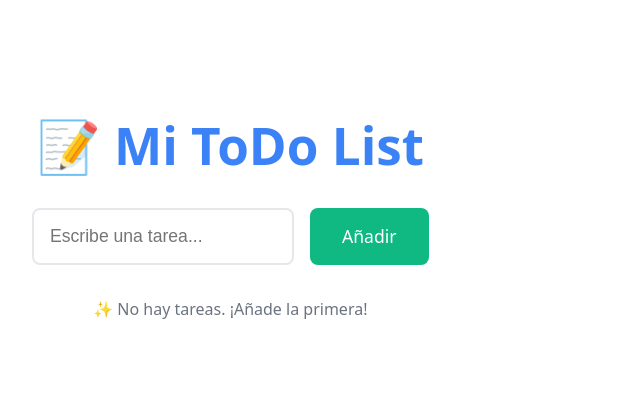
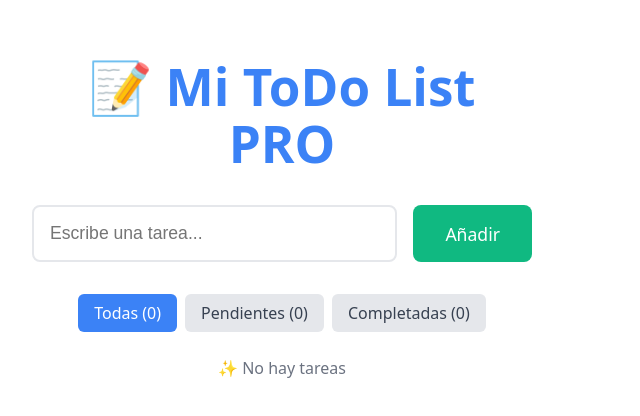
Before and after one commit to ImJuanje/todo-react, a React (Vite) app in the folder todo-react/: page / in a window 1280 px wide. Shown: the part 190-606 px from the top of the page, without its empty margins (0-640 px from the left). Built offline with nearby package versions, Linux system fonts and the light colour scheme.

Commit message:
03- app-Todolist-completado

```diff
--- a/todo-react/src/App.jsx
+++ b/todo-react/src/App.jsx
@@ -1,92 +1,95 @@
-import { useState } from 'react'
+import { useState, useEffect } from 'react'
 
 function App() {
-  // 1. Estado para NUEVA tarea (texto)
   const [nuevaTarea, setNuevaTarea] = useState('')
 
-  // 2. Estado para LISTA de tareas (array)
-  const [tareas, setTareas] = useState([])
+  // ✅ ESTO SOLO (localStorage funciona perfecto)
+  const [tareas, setTareas] = useState(() => {
+    try {
+      const guardadas = localStorage.getItem('tareas')
+      return guardadas ? JSON.parse(guardadas) : []
+    } catch {
+      return []
+    }
+  })
 
-  // 3. Función AÑADIR tarea
+  const [filtro, setFiltro] = useState('todas')
+
+  const tareasFiltradas = tareas.filter(tarea => {
+    if (filtro === 'todas') return true
+    if (filtro === 'completadas') return tarea.completada
+    if (filtro === 'pendientes') return !tarea.completada
+    return true
+  })
+
   const agregarTarea = () => {
-    if (nuevaTarea.trim() === '') return // No añadir vacías
-
-    setTareas([
-      ...tareas,
-      {
-        id: Date.now(), // ID único
-        texto: nuevaTarea,
-        completada: false
-      }
-    ])
-    setNuevaTarea('') // Limpiar input
+    if (nuevaTarea.trim() === '') return
+    setTareas([...tareas, { id: Date.now(), texto: nuevaTarea, completada: false }])
+    setNuevaTarea('')
   }
 
+  // ✅ SOLO ESTE useEffect (guarda cambios)
+  useEffect(() => {
+    localStorage.setItem('tareas', JSON.stringify(tareas))
+  }, [tareas])
+
+  // ❌ BORRA ESTOS 2 useEffect (causan conflicto)
+
   return (
-    <div style={{
-      padding: '2rem',
-      maxWidth: '500px',
-      margin: '0 auto',
-      fontFamily: 'system-ui'
-    }}>
-      <h1 style={{ textAlign: 'center', color: '#3b82f6' }}>
-        📝 Mi ToDo List
-      </h1>
+    <div style={{ padding: '2rem', maxWidth: '500px', margin: '0 auto', fontFamily: 'system-ui' }}>
+      <h1 style={{ textAlign: 'center', color: '#3b82f6' }}>📝 Mi ToDo List PRO</h1>
 
-      {/* INPUT + BOTÓN */}
-      <div style={{
-        display: 'flex',
-        gap: '1rem',
-        marginBottom: '2rem'
-      }}>
+      <div style={{ display: 'flex', gap: '1rem', marginBottom: '2rem' }}>
         <input
-          type="text"
           value={nuevaTarea}
           onChange={(e) => setNuevaTarea(e.target.value)}
           placeholder="Escribe una tarea..."
-          style={{
-            flex: 1,
-            padding: '1rem',
-            border: '2px solid #e5e7eb',
-            borderRadius: '8px',
-            fontSize: '1.1rem'
-          }}
+          style={{ flex: 1, padding: '1rem', border: '2px solid #e5e7eb', borderRadius: '8px', fontSize: '1.1rem' }}
         />
-        <button
-          onClick={agregarTarea}
-          style={{
-            padding: '1rem 2rem',
-            background: '#10b981',
-            color: 'white',
-            border: 'none',
-            borderRadius: '8px',
-            fontSize: '1.1rem',
-            cursor: 'pointer'
-          }}
-        >
+        <button onClick={agregarTarea} style={{ padding: '1rem 2rem', background: '#10b981', color: 'white', border: 'none', borderRadius: '8px', fontSize: '1.1rem', cursor: 'pointer' }}>
           Añadir
         </button>
       </div>
 
-      {/* MOSTRAR TAREAS */}
+      {/* FILTROS */}
+      <div style={{ display: 'flex', gap: '0.5rem', marginBottom: '1.5rem', justifyContent: 'center', flexWrap: 'wrap' }}>
+        <button onClick={() => setFiltro('todas')} style={{ padding: '0.5rem 1rem', background: filtro === 'todas' ? '#3b82f6' : '#e5e7eb', color: filtro === 'todas' ? 'white' : '#374151', border: 'none', borderRadius: '6px', cursor: 'pointer' }}>
+          Todas ({tareas.length})
+        </button>
+        <button onClick={() => setFiltro('pendientes')} style={{ padding: '0.5rem 1rem', background: filtro === 'pendientes' ? '#3b82f6' : '#e5e7eb', color: filtro === 'pendientes' ? 'white' : '#374151', border: 'none', borderRadius: '6px', cursor: 'pointer' }}>
+          Pendientes ({tareas.filter(t => !t.completada).length})
+        </button>
+        <button onClick={() => setFiltro('completadas')} style={{ padding: '0.5rem 1rem', background: filtro === 'completadas' ? '#3b82f6' : '#e5e7eb', color: filtro === 'completadas' ? 'white' : '#374151', border: 'none', borderRadius: '6px', cursor: 'pointer' }}>
+          Completadas ({tareas.filter(t => t.completada).length})
+        </button>
+      </div>
+
       <ul style={{ listStyle: 'none', padding: 0 }}>
-        {tareas.map((tarea) => (
-          <li key={tarea.id} style={{
-            padding: '1rem',
-            border: '1px solid #e5e7eb',
-            borderRadius: '8px',
-            marginBottom: '0.5rem',
-            display: 'flex',
-            alignItems: 'center'
-          }}>
-            {tarea.texto}
-          </li>
-        ))}
+        {tareasFiltradas.map((tarea) => {
+          const toggleCompletada = () => {
+            setTareas(tareas.map(t => t.id === tarea.id ? { ...t, completada: !t.completada } : t))
+          }
+          const eliminarTarea = () => {
+            setTareas(tareas.filter(t => t.id !== tarea.id))
+          }
+
+          return (
+            <li key={tarea.id} style={{ padding: '1rem', border: '1px solid #e5e7eb', borderRadius: '8px', marginBottom: '0.5rem', display: 'flex', alignItems: 'center', gap: '1rem', background: tarea.completada ? '#f3f4f6' : 'white', color: '#1f2937' }}>
+              <input type="checkbox" checked={tarea.completada} onChange={toggleCompletada} />
+              <span style={{ flex: 1, textDecoration: tarea.completada ? 'line-through' : 'none', opacity: tarea.completada ? 0.5 : 1, fontSize: '1.1rem' }}>
+                {tarea.texto}
+              </span>
+              <button onClick={eliminarTarea} style={{ padding: '0.5rem 1rem', background: '#ef4444', color: 'white', border: 'none', borderRadius: '6px', cursor: 'pointer', fontSize: '0.9rem' }}>
+                🗑️
+              </button>
+            </li>
+          )
+        })}
       </ul>
 
-      {tareas.length === 0 && (
+      {tareasFiltradas.length === 0 && (
         <p style={{ textAlign: 'center', color: '#6b7280' }}>
-          ✨ No hay tareas. ¡Añade la primera!
+          ✨ {filtro === 'todas' ? 'No hay tareas' : filtro === 'pendientes' ? '¡Todo completado!' : 'No hay tareas completadas'}
         </p>
       )}
     </div>
```
